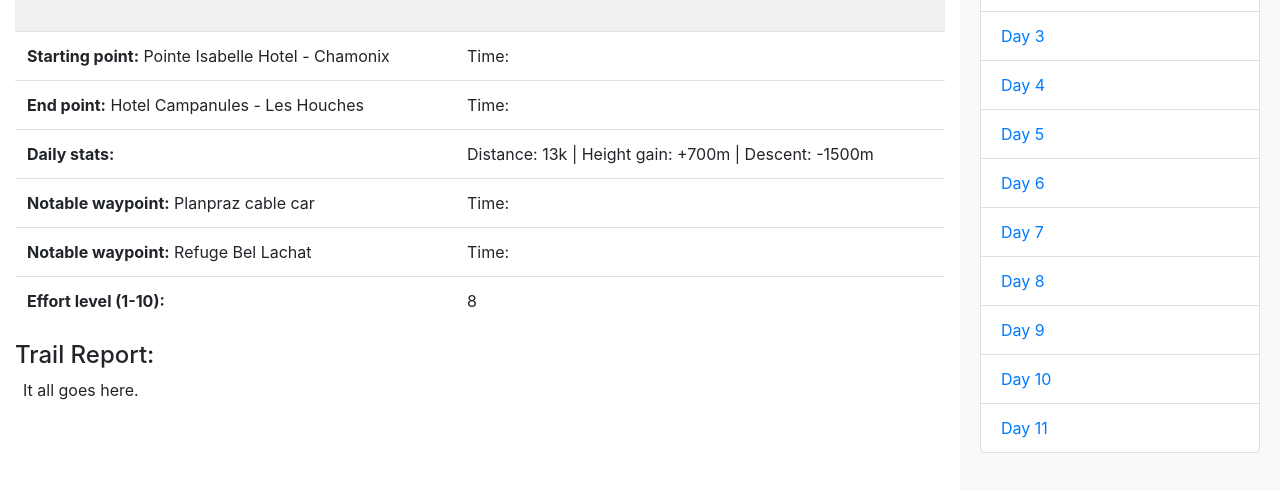
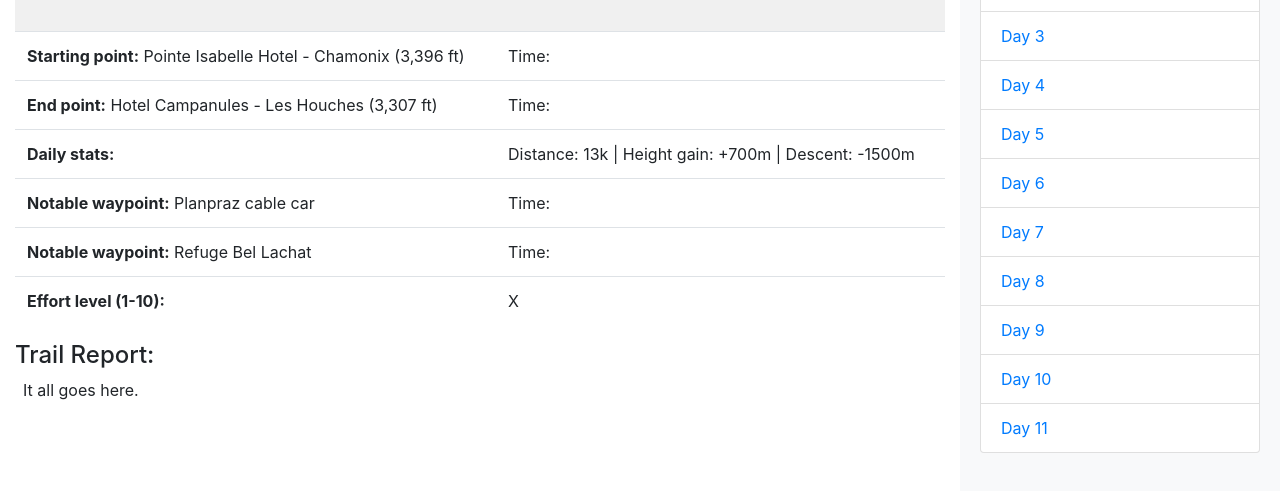
Before and after one commit to cpoff/tmb-travelogue, a website: page public/dailies/day1.html in a window 1280 px wide. Shown: the part 209-700 px from the top of the page. Drawn offline with nearby package versions, Linux system fonts and the light colour scheme.

Commit message:
changed day 1 added altitude

```diff
--- a/public/dailies/day1.html
+++ b/public/dailies/day1.html
@@ -71,11 +71,11 @@
                 <table class="table">
                     <tbody>
                         <tr>
-                            <td><b>Starting point:</b> Pointe Isabelle Hotel - Chamonix</td>
+                            <td><b>Starting point:</b> Pointe Isabelle Hotel - Chamonix (3,396 ft)</td>
                             <td>Time: </td>
                         </tr>
                         <tr>
-                            <td><b>End point:</b> Hotel Campanules - Les Houches</td>
+                            <td><b>End point:</b> Hotel Campanules - Les Houches (3,307 ft)</td>
                             <td>Time: </td>
                         </tr>
                         <tr>
@@ -92,7 +92,7 @@
                         </tr>
                         <tr>
                             <td><b>Effort level (1-10):</b> </td>
-                            <td>8</td>
+                            <td>X</td>
                         </tr>
                     </tbody>
                 </table>
```
